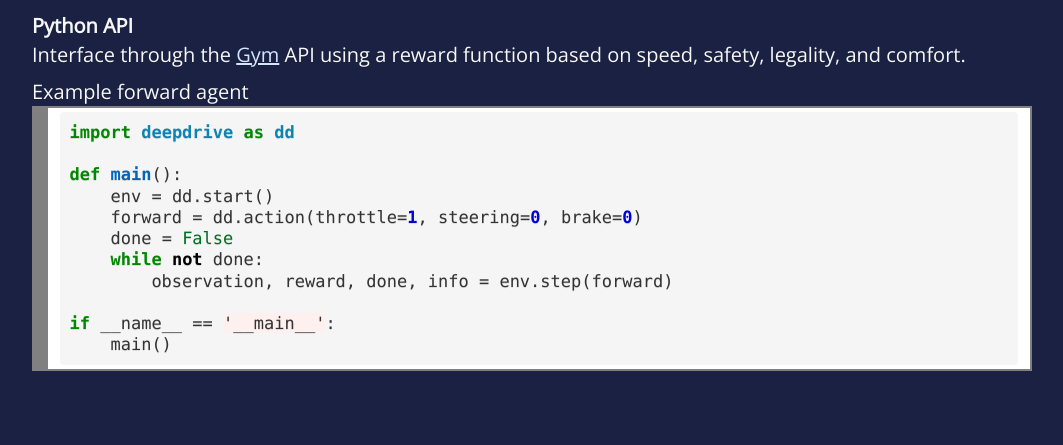
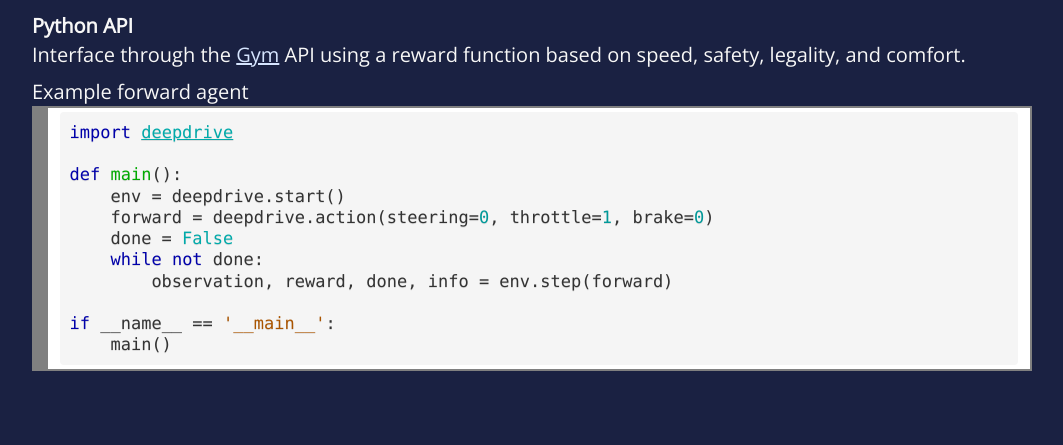
Before and after one commit to aiworld/deepdrive.io, a plain HTML site: page index.html in a window 1280 px wide. Shown: the part 1979-2424 px from the top of the page, without its empty margins (108-1171 px from the left). Drawn offline with nearby package versions, Linux system fonts and the light colour scheme.

Commit message:
Update index.html

```diff
--- a/index.html
+++ b/index.html
@@ -116,18 +116,19 @@
 
 <!-- START SAMPLE CODE ~~~~~~~~~~~~~~~~~~~~~~~~~~~~~~ -->
 
-<!-- HTML generated using hilite.me --><div style="background: #ffffff; overflow:auto;width:auto;border:solid gray;border-width:.1em .1em .1em .8em;padding:.2em .6em;"><pre style="margin: 0; line-height: 125%"><span style="color: #008800; font-weight: bold">import</span> <span style="color: #0e84b5; font-weight: bold">deepdrive</span> <span style="color: #008800; font-weight: bold">as</span> <span style="color: #0e84b5; font-weight: bold">dd</span>
+<!-- HTML generated using hilite.me --><div style="background: #ffffff; overflow:auto;width:auto;border:solid gray;border-width:.1em .1em .1em .8em;padding:.2em .6em;"><pre style="margin: 0; line-height: 125%"><span style="color: #0000aa">import</span> <span style="color: #00aaaa; text-decoration: underline">deepdrive</span>
 
-<span style="color: #008800; font-weight: bold">def</span> <span style="color: #0066BB; font-weight: bold">main</span>():
-    env <span style="color: #333333">=</span> dd<span style="color: #333333">.</span>start()
-    forward <span style="color: #333333">=</span> dd<span style="color: #333333">.</span>action(throttle<span style="color: #333333">=</span><span style="color: #0000DD; font-weight: bold">1</span>, steering<span style="color: #333333">=</span><span style="color: #0000DD; font-weight: bold">0</span>, brake<span style="color: #333333">=</span><span style="color: #0000DD; font-weight: bold">0</span>)
-    done <span style="color: #333333">=</span> <span style="color: #007020">False</span>
-    <span style="color: #008800; font-weight: bold">while</span> <span style="color: #000000; font-weight: bold">not</span> done:
-        observation, reward, done, info <span style="color: #333333">=</span> env<span style="color: #333333">.</span>step(forward)
+<span style="color: #0000aa">def</span> <span style="color: #00aa00">main</span>():
+    env = deepdrive.start()
+    forward = deepdrive.action(steering=<span style="color: #009999">0</span>, throttle=<span style="color: #009999">1</span>, brake=<span style="color: #009999">0</span>)
+    done = <span style="color: #00aaaa">False</span>
+    <span style="color: #0000aa">while</span> <span style="color: #0000aa">not</span> done:
+        observation, reward, done, info = env.step(forward)
 
-<span style="color: #008800; font-weight: bold">if</span> __name__ <span style="color: #333333">==</span> <span style="background-color: #fff0f0">&#39;__main__&#39;</span>:
+<span style="color: #0000aa">if</span> __name__ == <span style="color: #aa5500">&#39;__main__&#39;</span>:
     main()
 </pre></div>
+
 
 <!-- END SAMPLE CODE ~~~~~~~~~~~~~~~~~~~~~~~~~~~~~~ -->
 
```
